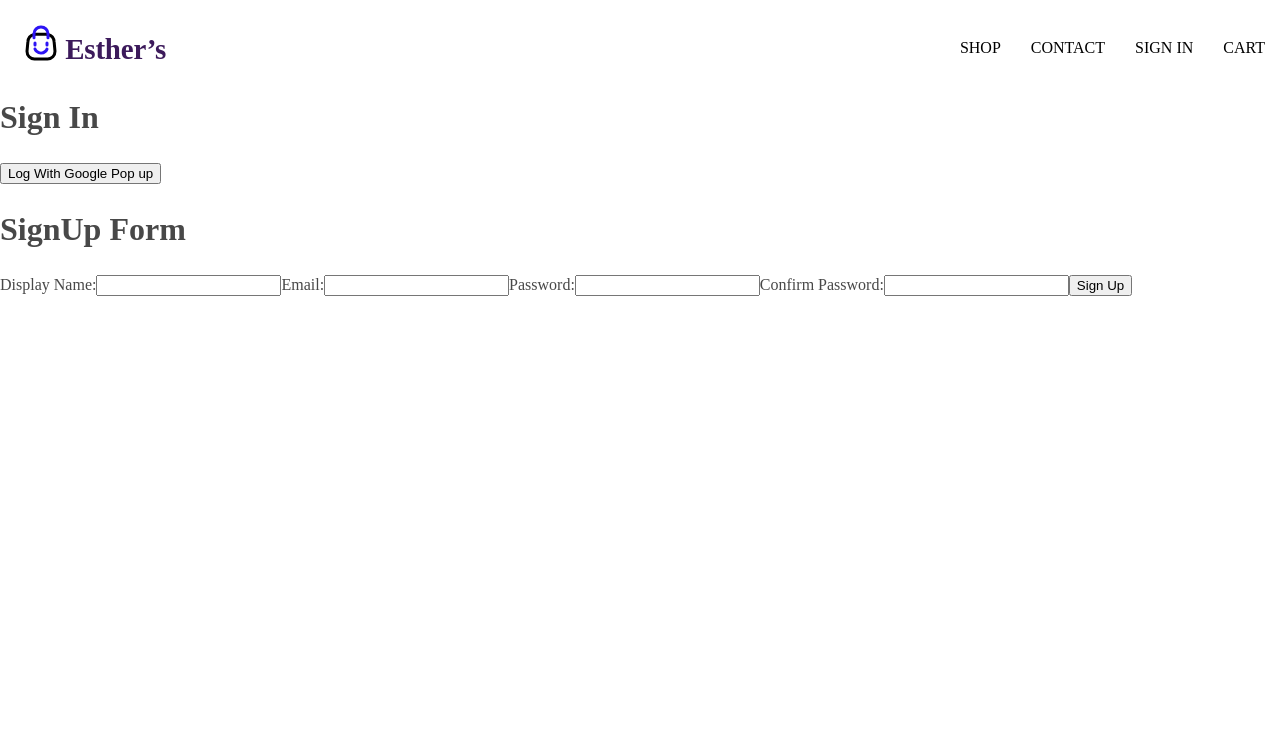
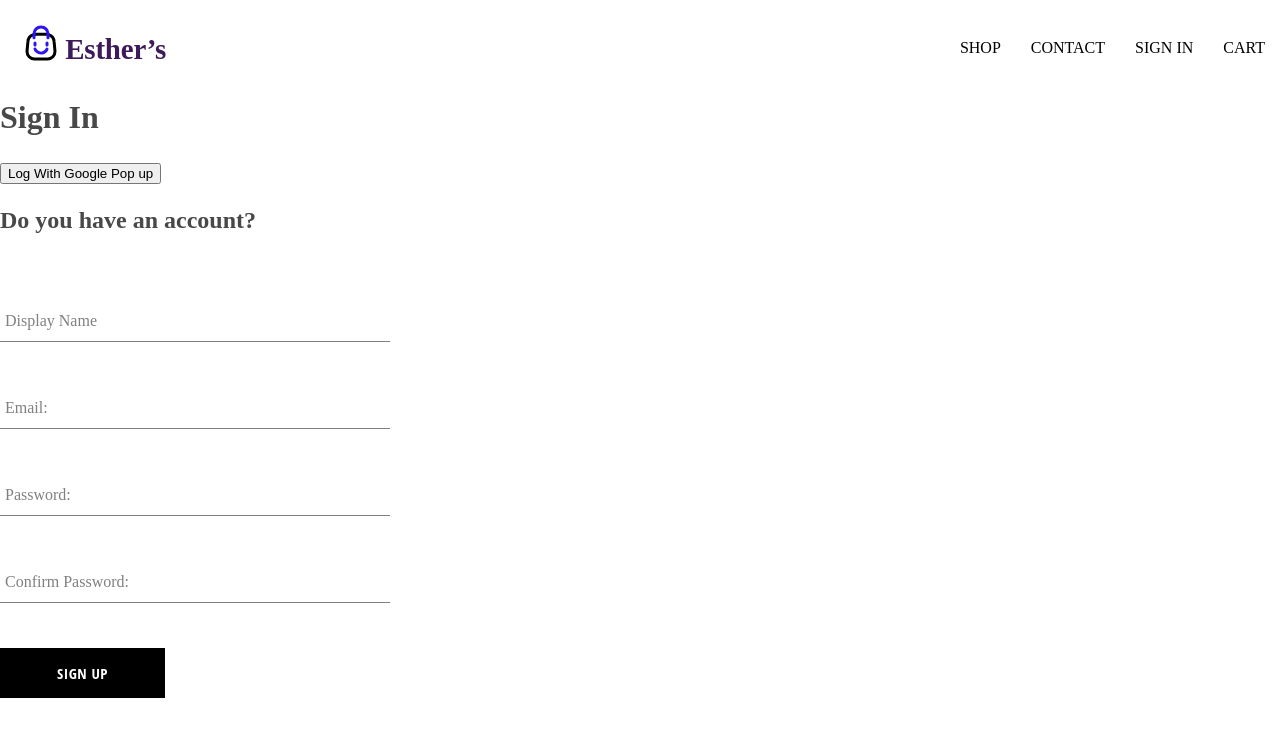
Before and after one commit to myplancash/esther-store, a React (Create React App) app: page /sign-in in a window 1280 px wide. Shown: the top 736 px of the page. Built offline with nearby package versions, Linux system fonts and the light colour scheme.

Commit message:
created the sign up component, the form Input component and the Button compoenent

```diff
--- /dev/null
+++ b/src/components/button/button.component.jsx
@@ -0,0 +1,20 @@
+import './button.styles.scss';
+
+const Button = ({children, buttonStyle, ...otherProps}) => {
+
+  const BUTTON_TYPE_CLASSES = {
+    google: 'google-sign-in',
+    inverted: 'inverted'
+  }
+
+  return (
+    <button
+      className={`button-container ${BUTTON_TYPE_CLASSES[buttonStyle]}`}
+      {...otherProps}
+    >
+      {children}
+    </button>
+  )
+}
+
+export default Button;
--- /dev/null
+++ b/src/components/button/button.styles.scss
@@ -0,0 +1,46 @@
+.button-container {
+  min-width: 165px;
+  width: auto;
+  height: 50px;
+  letter-spacing: 0.5px;
+  line-height: 50px;
+  padding: 0 35px 0 35px;
+  font-size: 15px;
+  background-color: black;
+  color: white;
+  text-transform: uppercase;
+  font-family: 'Open Sans Condensed';
+  font-weight: bolder;
+  border: none;
+  cursor: pointer;
+  display: flex;
+  justify-content: center;
+
+  &:hover {
+    background-color: white;
+    color: black;
+    border: 1px solid black;
+  }
+
+  &.google-sign-in {
+    background-color: #4285f4;
+    color: white;
+
+    &:hover {
+      background-color: #357ae8;
+      border: none;
+    }
+  }
+
+  &.inverted {
+    background-color: white;
+    color: black;
+    border: 1px solid black;
+
+    &:hover {
+      background-color: black;
+      color: white;
+      border: none;
+    }
+  }
+}
--- /dev/null
+++ b/src/components/form-input/form-input.component.jsx
@@ -0,0 +1,20 @@
+import './form-input.styles.scss';
+
+const FormInput = ({label, ...otherProps}) => {
+  return (
+    <div className="group">
+      <input className="form-input" {...otherProps} />
+      {label && (
+        <label
+          htmlFor={otherProps.id}
+          className={`${otherProps.value.length ? 'shrink' : ''}
+          form-input-label`}
+        >
+          {label}
+        </label>
+      )}
+    </div>
+  )
+}
+
+export default FormInput;
--- /dev/null
+++ b/src/components/form-input/form-input.styles.scss
@@ -0,0 +1,54 @@
+$sub-color: grey;
+$main-color: black;
+
+@mixin shrinkLabel {
+  top: -14px;
+  font-size: 12px;
+  color: $main-color;
+}
+
+.group {
+  position: relative;
+  margin: 45px 0;
+
+  .form-input {
+    background: none;
+    background-color: white;
+    color: $sub-color;
+    font-size: 18px;
+    padding: 10px 10px 10px 5px;
+    display: block;
+    width: 100%;
+    border: none;
+    border-radius: 0;
+    border-bottom: 1px solid $sub-color;
+    margin: 25px 0;
+
+    &:focus {
+      outline: none;
+    }
+    // find the next sibling or the subsequent sibling with form-input-label class and attach the mixin to it
+    &:focus~.form-input-label {
+      @include shrinkLabel();
+    }
+  }
+
+  input[type='password'] {
+    letter-spacing: 0.3em;
+  }
+
+  .form-input-label {
+    color: $sub-color;
+    font-size: 16px;
+    font-weight: normal;
+    position: absolute;
+    pointer-events: none;
+    left: 5px;
+    top: 10px;
+    transition: 300ms ease all;
+
+    &.shrink {
+      @include shrinkLabel();
+    }
+  }
+}
--- a/src/components/sign-up/sign-up.component.jsx
+++ b/src/components/sign-up/sign-up.component.jsx
@@ -1,4 +1,10 @@
 import { useState } from 'react';
+import { createAuthUserWithEmailAndPassword, createUserDocumentFromAuth } from '../../utils/firebase/firebase.utils';
+
+import FormInput from '../form-input/form-input.component';
+import Button from '../button/button.component';
+
+import './sign-up.styles.scss';
 
 const defaultFormFields = {
   displayName: '',
@@ -7,11 +13,36 @@ const defaultFormFields = {
   confirmPassword: ''
 }
 
-
 const SignUp = () => {
   const [ formFields,  setFormFields ] = useState(defaultFormFields);
   const { displayName, email, password, confirmPassword } = formFields;
   console.log(formFields);
+
+  const resetFormFields = () => {
+    setFormFields(defaultFormFields)
+  }
+
+  const handleSubmit = async (event) => {
+    event.preventDefault();
+
+    if(password !== confirmPassword) {
+      alert('passwords do not match')
+      return
+    }
+    try {
+      const {user} = await createAuthUserWithEmailAndPassword(email, password)
+
+      await createUserDocumentFromAuth(user, {displayName})
+      resetFormFields();
+    } catch (error) {
+      if(error.code === 'auth/email-already-in-use') {
+        alert("The email is already in use!")
+      } else {
+        console.log('user creation encounter an error', error.message);
+      }
+    }
+  }
+
   // we need to be able to identify which of these inputs is firing
   const handleChange = (event) => {
     const { name, value } = event.target;
@@ -19,22 +50,46 @@ const SignUp = () => {
   }
 
   return (
-    <div>
-      <h1>SignUp Form</h1>
-      <form onSumbit={ () => {} }>
-        <label for="">Display Name:</label>
-        <input onChange={handleChange} name="displayName" type="text" value={displayName} required/>
-
-        <label for="">Email:</label>
-        <input onChange={handleChange} name="email" type="email" value={email} required/>
-
-        <label for="">Password:</label>
-        <input onChange={handleChange} name="password" type="password" value={password} required/>
-
-        <label for="">Confirm Password:</label>
-        <input onChange={handleChange} name="confirmPassword" type="password" value={confirmPassword} required/>
-
-        <button type="submit">Sign Up</button>
+    <div className="sign-up-form">
+      <h2>Do you have an account?</h2>
+      <form onSubmit={handleSubmit}>
+        <FormInput
+          label="Display Name"
+          id="displayName"
+          onChange={handleChange}
+          name="displayName"
+          type="text"
+          value={displayName}
+          required
+        />
+        <FormInput
+          label="Email:"
+          id="email"
+          onChange={handleChange}
+          name="email"
+          type="email"
+          value={email}
+          required
+        />
+        <FormInput
+          label="Password:"
+          id="password"
+          onChange={handleChange}
+          name="password"
+          type="password"
+          value={password}
+          required
+        />
+        <FormInput
+          label="Confirm Password:"
+          id="confirmPassword"
+          onChange={handleChange}
+          name="confirmPassword"
+          type="password"
+          value={confirmPassword}
+          required
+        />
+        <Button buttonStyle="" type="submit">Sign Up</Button>
       </form>
     </div>
   )
--- /dev/null
+++ b/src/components/sign-up/sign-up.styles.scss
@@ -0,0 +1,9 @@
+.sign-up-form {
+  display: flex;
+  flex-direction: column;
+  width: 390px;
+
+  h2 {
+    margin: 18px 0px;
+  }
+}
--- a/src/routes/sign-in/sign-in.component.jsx
+++ b/src/routes/sign-in/sign-in.component.jsx
@@ -1,9 +1,11 @@
 import './sign-in.styles.scss';
 
 import SignUp from '../../components/sign-up/sign-up.component';
+
 import {
   signInWithGooglePopup,
-  createUserDocumentFromAuth,} from '../../utils/firebase/firebase.utils'
+  createUserDocumentFromAuth,
+} from '../../utils/firebase/firebase.utils'
 
 const SignIn = () => {
 
--- a/src/utils/firebase/firebase.utils.js
+++ b/src/utils/firebase/firebase.utils.js
@@ -5,7 +5,8 @@ import {
   getAuth,
   signInWithRedirect,
   signInWithPopup,
-  GoogleAuthProvider
+  GoogleAuthProvider,
+  createUserWithEmailAndPassword
 } from 'firebase/auth';
 
 import { getFirestore, doc, getDoc, setDoc } from 'firebase/firestore';
@@ -35,7 +36,8 @@ export const signInWithGoogleRedirect = () => signInWithRedirect(auth, googlePro
 
 export const db = getFirestore();
 
-export const createUserDocumentFromAuth = async (userAuth) => {
+export const createUserDocumentFromAuth = async (userAuth, additionalInformation = {}) => {
+  if(!userAuth) return
   const userDocRef = doc(db, 'users', userAuth.uid)
   const userSnapshot = await getDoc(userDocRef)
   console.log(userAuth)
@@ -50,7 +52,8 @@ export const createUserDocumentFromAuth = async (userAuth) => {
       await setDoc(userDocRef, {
         displayName,
         email,
-        createdAt
+        createdAt,
+        ...additionalInformation,
       })
     } catch(error) {
       console.log('error creating the user', error.message);
@@ -58,3 +61,8 @@ export const createUserDocumentFromAuth = async (userAuth) => {
   }
   return userDocRef;
 }
+
+export const createAuthUserWithEmailAndPassword = async (email, password) => {
+  if(!email || !password) return;
+  return await createUserWithEmailAndPassword(auth, email, password);
+}
```
